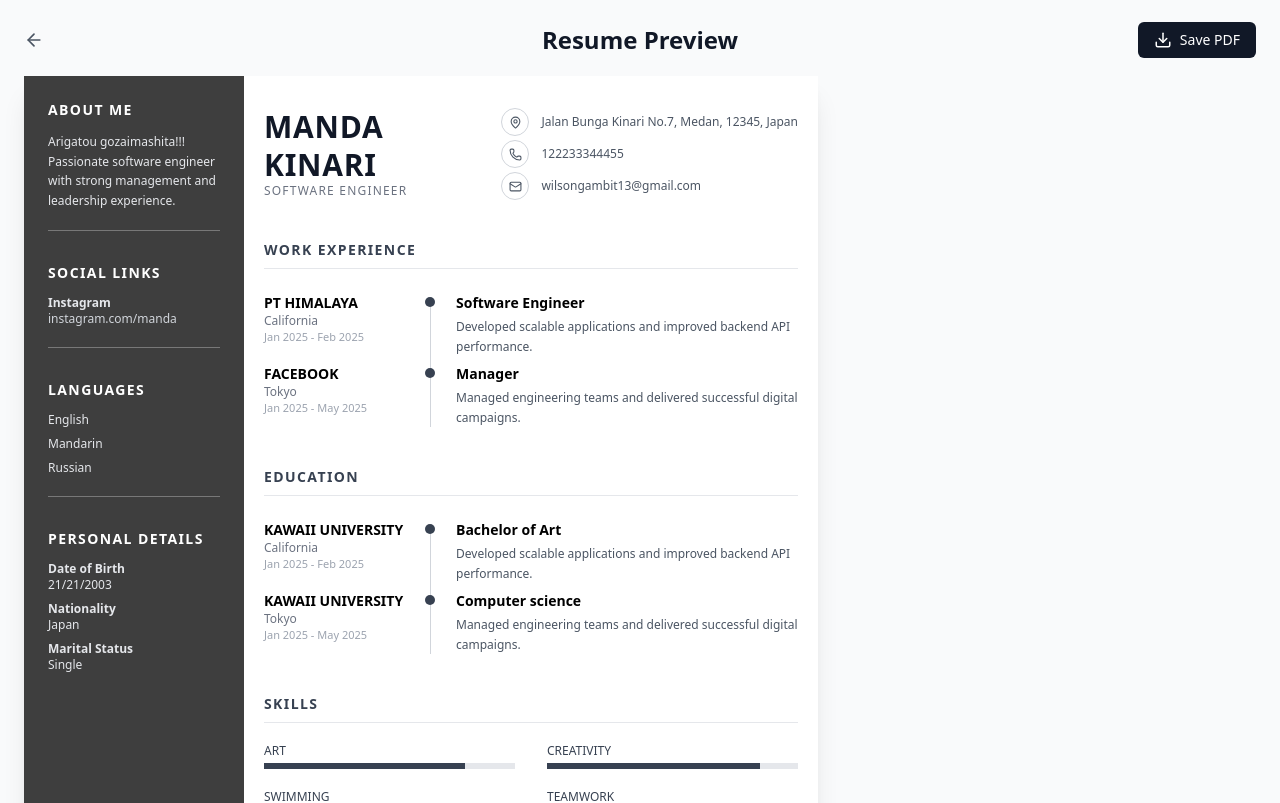
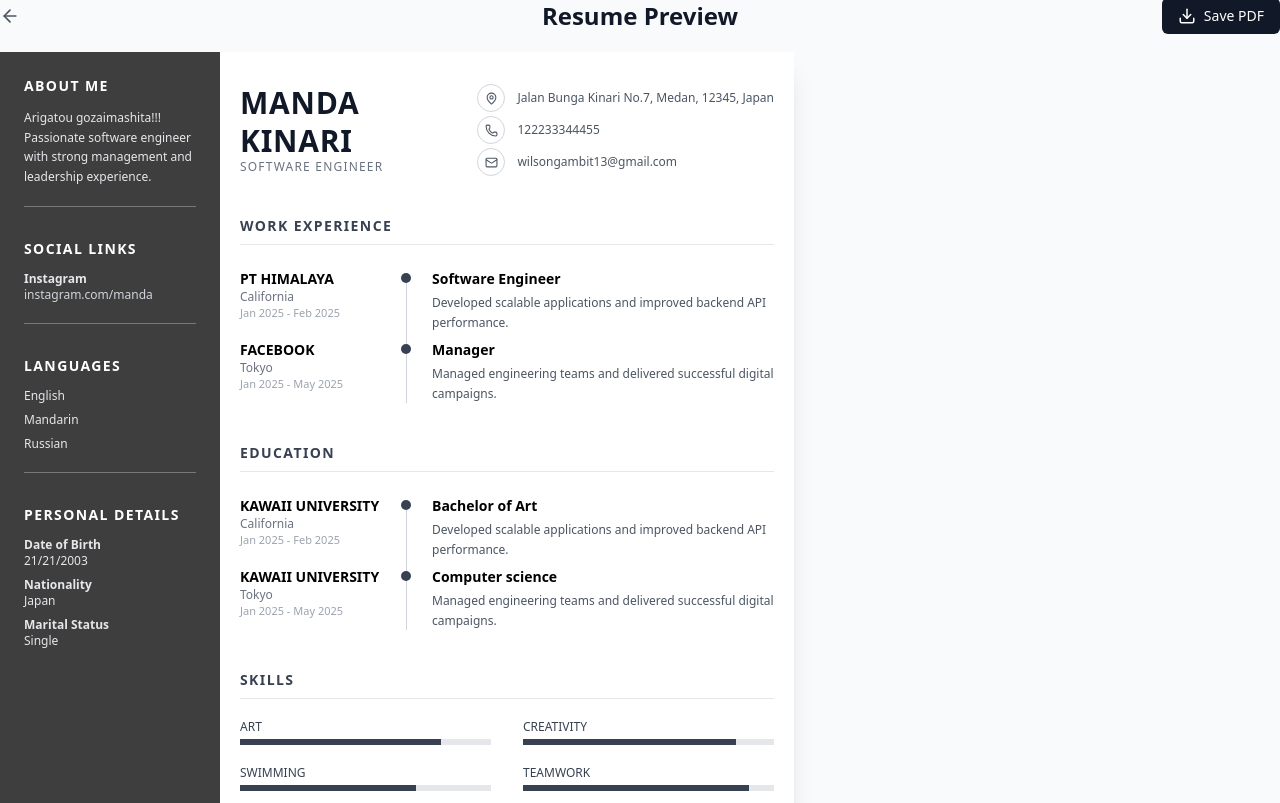
Before and after one commit to codewilson64/resume-builder, a Next.js app: page /resume/preview in a window 1280 px wide. Shown: the top 803 px of the page. Built offline with nearby package versions, Linux system fonts and the light colour scheme.

Commit message:
fix pdf spacing

```diff
--- a/src/app/(root)/resume/preview/page.jsx
+++ b/src/app/(root)/resume/preview/page.jsx
@@ -33,7 +33,7 @@
   };
 
   return (
-    <div className="p-6 bg-gray-50 min-h-screen">
+    <div className=" bg-gray-50 min-h-screen">
       {/* HEADER */}
       <div className="relative flex items-center justify-center mb-5 no-print">
         <button
--- a/src/app/styles/print.css
+++ b/src/app/styles/print.css
@@ -22,6 +22,8 @@
   }
 
   body {
+    margin: 0 !important;
+    padding: 0 !important;
     background: white !important;
   }
 
```
